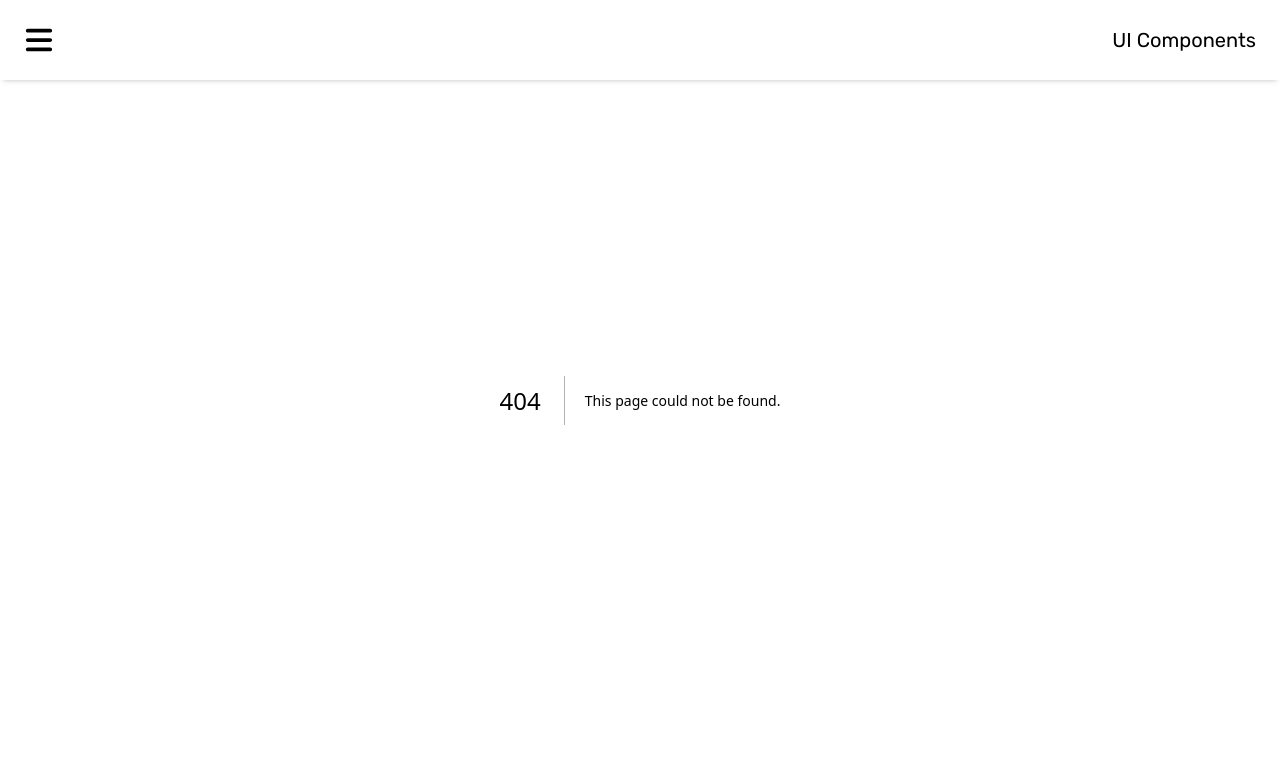
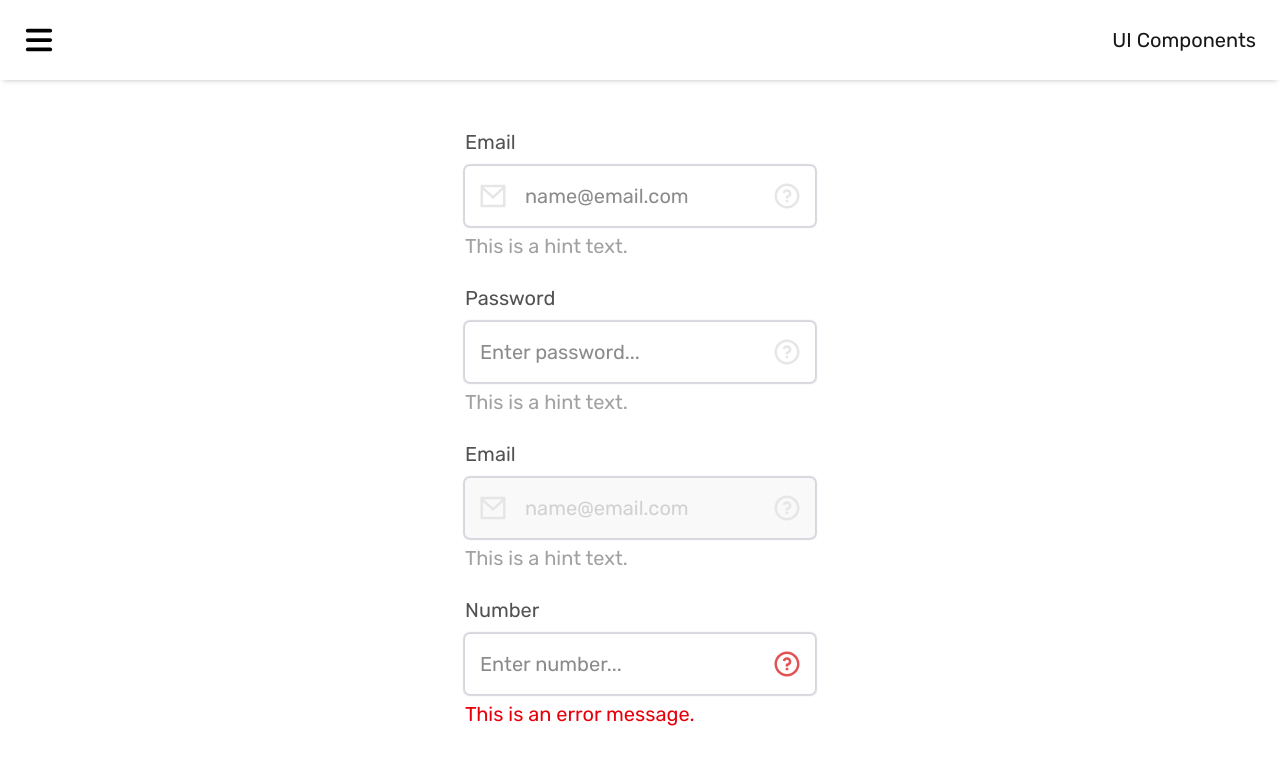
Before and after one commit to hsanchez7934/ui-components, a Next.js app: page /text-inputs in a window 1280 px wide. Before the commit this address had no page. Shown: the top 764 px of the page. Built offline with nearby package versions, Linux system fonts and the light colour scheme.

Commit message:
Add text inputs page and TextInputs component

```diff
--- a/src/app/components/NavBar/NavBar.tsx
+++ b/src/app/components/NavBar/NavBar.tsx
@@ -7,21 +7,21 @@ import Link from 'next/link'
 
 import {useState} from 'react'
 
-const links = ['Buttons']
+const links = [{href: '/buttons', text: 'Buttons'}, {href: '/text-inputs', text: 'Text Inputs'}]
 
 const renderedLinks = (setToggleNavMenu: (value: boolean) => void) => {
-	return links.map((link: string) => {
+	return links.map((link: {href: string; text: string}) => {
 		return (
 			<div
-				key={link}
+				key={link.text}
 				className="w-full h-[50px] flex items-center justify-star"
 				onClick={() => setToggleNavMenu(false)}
 			>
 				<Link
-					href={'/buttons'}
+					href={link.href}
 					className="h-full w-full text-2xl flex items-center pl-6 text-black dark:text-white hover:bg-gray-400"
 				>
-					{link}
+					{link.text}
 				</Link>
 			</div>
 		)
--- a/src/app/components/buttons/Button.tsx
+++ b/src/app/components/buttons/Button.tsx
@@ -122,16 +122,12 @@ const getLinkBtnSize = (key: string) => {
 	}
 }
 
+type ButtonType = 'primary' | 'secondary' | 'tertiary' | 'destructive' | 'linkcolor' | 'linkgray'
+type ButtonSize = 'small' | 'medium' | 'large' | 'xl'
+
 interface Props {
-	buttonType:
-		| string
-		| 'primary'
-		| 'secondary'
-		| 'tertiary'
-		| 'linkcolor'
-		| 'linkgray'
-		| 'destructive'
-	buttonSize: string | 'small' | 'medium' | 'large' | 'xl'
+	buttonType: ButtonType
+	buttonSize: ButtonSize
 	buttonText?: string
 	iconPlacement?: string | 'right' | 'left' | 'both'
 	iconLeft?: ReactNode
--- /dev/null
+++ b/src/app/components/text-inputs/TextInputs.tsx
@@ -0,0 +1,230 @@
+import clsx from 'clsx'
+import './styles.css'
+import {ReactNode} from 'react'
+
+// The text input component should support the following features:
+
+// States: Default, Focused, Error, Disabled.
+// Icons: Icons can either be on the left, right, or both.
+// Help text / error message: Configurable help text or error message.
+
+// Icon placement
+// Rendering the icons within the <input> is possibly the trickiest part of the challenge.
+// We can't render <svg>s within an <input> because it does not accept any children,
+// but we can play with CSS positioning to achieve the desired visual result.
+
+// Accessibility
+// Link <label> with <input> with htmlFor and id.
+// Link hint text / error message to <input> with aria-described-by.
+
+// Focus state shadow
+// Creating the focus state involves using a box-shadow:
+
+type InputType =
+	| 'button'
+	| 'checkbox'
+	| 'color'
+	| 'date'
+	| 'datetime-local'
+	| 'email'
+	| 'file'
+	| 'hidden'
+	| 'image'
+	| 'month'
+	| 'number'
+	| 'password'
+	| 'radio'
+	| 'range'
+	| 'reset'
+	| 'search'
+	| 'submit'
+	| 'tel'
+	| 'text'
+	| 'time'
+	| 'url'
+	| 'week'
+
+type AutoComplete = 'on' | 'off'
+
+type InputSize = 'small' | 'medium' | 'large'
+
+interface Props {
+	title: string
+	inputType: InputType
+	labelText: string
+	labelForID: string
+	disabledState?: boolean
+	placeholderText: string
+	hintText: string
+	iconRight?: ReactNode
+	iconLeft?: ReactNode
+	iconPlacement?: 'left' | 'right' | 'both'
+	errorText: string
+	acceptAttr?: string
+	altAttr?: string
+	autocapitalizeState?: boolean
+	autocompleteState?: AutoComplete
+	autofocusState?: boolean
+	checkedState?: boolean
+	formID?: string
+	formAction?: string
+	formEncType?: string
+	formMethod?: string
+	formNoValidate?: boolean
+	formTarget?: string
+	height?: string
+	listAttr?: string
+	maxAttr?: number
+	maxLengthAttr?: number
+	minAttr?: number
+	minLengthAttr?: number
+	multipleState?: boolean
+	nameAttr?: string
+	patternAttr?: string
+	readOnlyState?: boolean
+	requiredState?: boolean
+	sizeAttr?: string
+	srcAttr?: string
+	stepAttr?: string
+	typeAttr?: string
+	valueAttr?: string
+	width?: string
+	inputID?: string
+	inputName?: string
+	inputSize: InputSize
+	classes?: string
+	iconColor?: string
+}
+
+export default function TextInputs(props: Props) {
+	const {
+		labelText,
+		labelForID,
+		inputID,
+		inputType,
+		maxAttr,
+		requiredState,
+		title,
+		placeholderText,
+		autofocusState,
+		inputSize,
+		classes
+	} = props
+
+	const getInputSize = (key: string) => {
+		console.log(key)
+		// switch (key) {
+		// 	case 'small':
+		// 		return 'h-[40px] w-[300] text-base'
+		// 	case 'medium':
+		// 		return 'h-[50px] w-[400] text-lg'
+		// 	case 'large':
+		// 		return 'h-[60px] w-[500] text-xl'
+		// 	default:
+		// 		break
+		// }
+		return 'h-[40px] w-[300px] text-base sm:h-[45px] sm:w-[350px] sm:h-[45px] sm:w-[350px] lg:h-[55px] lg:w-[450] xl:h-[60px] xl:w-[500] 2xl:h-[65px] 2xl:w-[550]'
+	}
+
+	const getTextSize = (key: string) => {
+		console.log(key)
+		// switch (key) {
+		// 	case 'small':
+		// 		return 'text-base'
+		// 	case 'medium':
+		// 		return 'text-lg'
+		// 	case 'large':
+		// 		return 'text-xl'
+		// 	default:
+		// 		break
+		// }
+		return 'text-base sm:text-base lg:text-lg xl:text-xl 2xl:text-2xl'
+	}
+
+	const getLeftPadding = () => {
+		return `${props?.iconLeft ? 'pl-[40px] lg:pl-[50px] xl:pl-[60px] 2xl:pl-[70px]' : 'pl-[15px]'}`
+	}
+
+	const getRightPadding = () => {
+		return `${props?.iconRight ? 'pr-[40px] lg:pr-[50px] xl:pr-[60px] 2xl:pr-[70px]' : 'pr-[15px]'}`
+	}
+
+	const getIconLeft = () => {
+		let markup = <></>
+
+		if (props?.iconLeft) {
+			markup = (
+				<div
+					style={{
+						position: 'absolute',
+						left: '0px',
+						top: '0px',
+						height: '100%',
+						color: `${props?.iconColor || '#e6e6e6'}`
+					}}
+					className="w-10 lg:w-12 xl:w-14 2xl:w-16"
+				>
+					<div className="flex items-center justify-center h-full w-full text-xl lg:text-2xl xl:text-3xl 2xl:text-4xl">
+						{props.iconLeft}
+					</div>
+				</div>
+			)
+		}
+
+		return markup
+	}
+
+	const getIconRight = () => {
+		let markup = <></>
+
+		if (props?.iconRight) {
+			markup = (
+				<div
+					style={{
+						position: 'absolute',
+						right: '0px',
+						top: '0px',
+						height: '100%',
+						color: `${props?.iconColor || '#e6e6e6'}`
+					}}
+					className="w-10 lg:w-12 xl:w-14 2xl:w-16"
+				>
+					<div className="flex items-center justify-center h-full w-full text-xl lg:text-2xl xl:text-3xl 2xl:text-4xl">
+						{props.iconRight}
+					</div>
+				</div>
+			)
+		}
+
+		return markup
+	}
+
+	return (
+		<div
+			className={`flex flex-col inputDivContainer ${clsx(classes)}`}
+			style={{fontFamily: 'Rubik'}}
+		>
+			<label htmlFor={labelForID} className={`${getTextSize(inputSize)} pb-2.5 text-neutral-600`}>
+				{labelText}
+			</label>
+			<div className="h-auto relative">
+				{getIconLeft()}
+				<input
+					disabled={props?.disabledState || false}
+					id={inputID}
+					type={inputType}
+					maxLength={maxAttr}
+					required={requiredState}
+					title={title}
+					placeholder={placeholderText}
+					autoFocus={autofocusState || false}
+					className={`${getInputSize(inputSize)} ${getLeftPadding()} ${getRightPadding()} ${getTextSize(inputSize)} ${clsx(classes)}`}
+				/>
+				{getIconRight()}
+			</div>
+			{props?.hintText && <p className={`text-neutral-400 ${getTextSize(inputSize)} pt-1.5`}>{props.hintText}</p>}
+			{props?.errorText && <p className={`text-red-600 ${getTextSize(inputSize)} pt-1.5`}>{props.errorText}</p>}
+			<div></div>
+		</div>
+	)
+}
--- /dev/null
+++ b/src/app/components/text-inputs/styles.css
@@ -0,0 +1,26 @@
+.inputDivContainer input {
+	border-radius: 5px;
+	box-shadow: 0px 0px 1px 2px rgba(173, 174, 187, 0.5);
+	-webkit-box-shadow: 0px 0px 1px 2px rgba(173, 174, 187, 0.5);
+	-moz-box-shadow: 0px 0px 1px 2px rgba(173, 174, 187, 0.5);
+}
+
+.inputFocusNormal:focus {
+	box-shadow: 0px 0px 4px 3px rgba(67, 56, 202, 0.5);
+	-webkit-box-shadow: 0px 0px 4px 3px rgba(67, 56, 202, 0.5);
+	-moz-box-shadow: 0px 0px 4px 3px rgba(67, 56, 202, 0.5);
+	outline: none;
+}
+
+.inputFocusError:focus {
+	box-shadow: 0px 0px 4px 3px rgba(220, 38, 38, 0.5);
+	-webkit-box-shadow: 0px 0px 4px 3px rgba(220, 38, 38, 0.5);
+	-moz-box-shadow: 0px 0px 4px 3px rgba(220, 38, 38, 0.5);
+	outline: none;
+}
+
+.inputDivContainer input:disabled {
+	background-color: #f9f9f9;
+	color: darkgray;
+	cursor: not-allowed;
+}
--- /dev/null
+++ b/src/app/text-inputs/page.tsx
@@ -0,0 +1,75 @@
+import TextInputs from '../components/text-inputs/TextInputs'
+import {RiMailLine, RiQuestionLine} from 'react-icons/ri'
+
+const inputsList = [
+	{
+		labelText: 'Email',
+		inputType: 'email',
+		placeholderText: 'name@email.com',
+		hintText: 'This is a hint text.',
+		inputSize: 'small',
+		title: 'Input Title',
+		labelForID: 'email1',
+		inputID: 'email1',
+		iconLeft: <RiMailLine />,
+		iconRight: <RiQuestionLine />,
+		classes: 'inputFocusNormal'
+	},
+	{
+		labelText: 'Password',
+		inputType: 'password',
+		placeholderText: 'Enter password...',
+		hintText: 'This is a hint text.',
+		inputSize: 'small',
+		title: 'Input Title',
+		labelForID: 'password1',
+		inputID: 'password1',
+		iconRight: <RiQuestionLine />,
+		classes: 'inputFocusNormal'
+	},
+	{
+		labelText: 'Email',
+		inputType: 'email',
+		placeholderText: 'name@email.com',
+		hintText: 'This is a hint text.',
+		inputSize: 'small',
+		title: 'Input Title',
+		labelForID: 'email2',
+		inputID: 'email2',
+		iconLeft: <RiMailLine />,
+		iconRight: <RiQuestionLine />,
+		disabledState: true,
+		classes: 'inputFocusNormal'
+	},
+	{
+		labelText: 'Number',
+		inputType: 'number',
+		placeholderText: 'Enter number...',
+		errorText: 'This is an error message.',
+		inputSize: 'small',
+		title: 'Input Title',
+		labelForID: 'password1',
+		inputID: 'password1',
+		iconRight: <RiQuestionLine />,
+		classes: 'inputFocusError',
+		iconColor: 'rgba(220, 38, 38, 0.8)'
+	}
+]
+
+export default function TextInputsPage() {
+	const renderedInputListItem = () => {
+		return inputsList.map((input, index) => {
+			return (
+				<div className="h-auto mb-6" key={index}>
+					<TextInputs {...input} />
+				</div>
+			)
+		})
+	}
+
+	return (
+		<main className="min-h-screen pt-20 bg-white dark:bg-black flex flex-col items-center justify-center">
+			<div className="h-auto">{renderedInputListItem()}</div>
+		</main>
+	)
+}
```
Also changed, not shown: src/app/buttons/page.tsx (+5 -2 lines).
